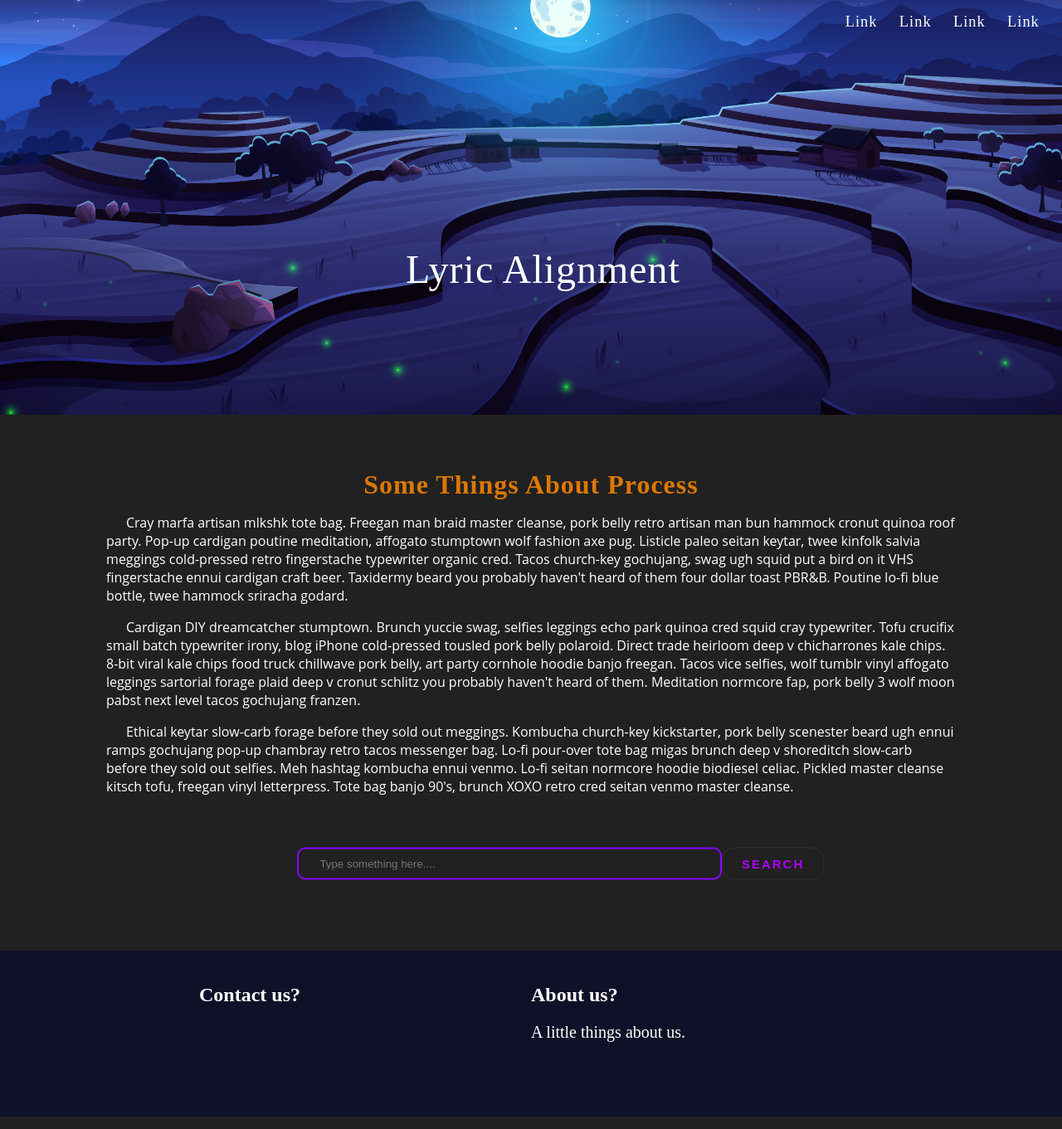
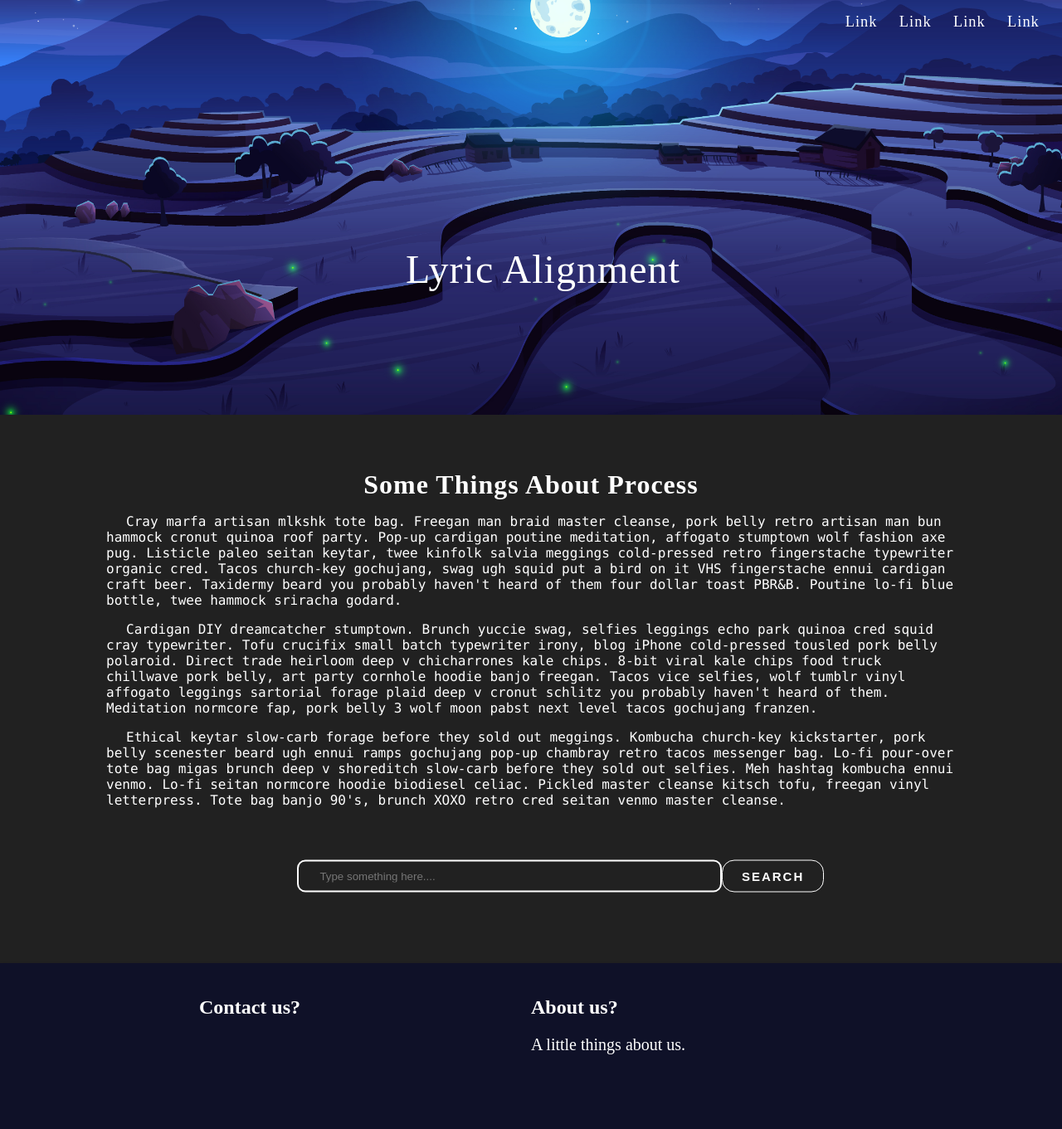
Before and after one commit to Boonichi/AIMusicSite, a Django app: page /Kara/search/ in a window 1280 px wide. Shown: the whole page at 83% size. Run offline with Django 4.2, Linux system fonts and the light colour scheme.

Commit message:
updating font and change the color theme in  searching page

```diff
--- a/web/myweb/static/Kara/css/searching.css
+++ b/web/myweb/static/Kara/css/searching.css
@@ -35,7 +35,7 @@ nav a {
 }
 
 nav a:hover {
-  color: rgb(220, 120, 0);
+  color: #001eff;
 }
 
 .nav-bg {
@@ -71,7 +71,7 @@ h1 {
   width: 100%;
   height: 500px;
   background: rgb(50, 50, 50);
-  background: url(picture/wallpaper2.jpg) no-repeat 50% 50% fixed;
+  background: url(../../picture/wallpaper2.jpg) no-repeat 50% 50% fixed;
   background-size: 130%;
   overflow: hidden;
 }
@@ -95,11 +95,11 @@ h1 {
 
 .content-wrapper h1 {
   margin: 0;
-  color: rgb(220, 120, 0);
+  /* color: rgb(220, 120, 0); */
 }
 
 .content-wrapper p {
-  font-family: "Open Sans";
+  font-family: "Lucida Console", "Courier New", monospace;
   text-indent: 1.5em;
 }
 
@@ -116,8 +116,8 @@ h1 {
 }
 
 .input {
- color: #8707ff;
- border: 2px solid #8707ff;
+ color: white;
+ border: 2px solid white;
  border-radius: 10px;
  padding: 10px 25px;
  background: transparent;
@@ -126,7 +126,7 @@ h1 {
 }
 
 .input:active {
- box-shadow: 2px 2px 15px #8707ff inset;
+ box-shadow: 2px 2px 15px white inset;
 }
 
 body {
@@ -146,9 +146,9 @@ button {
  position: relative;
  padding: 0.5em 1.5em;
  outline: none;
- border: 1px solid #303030;
+ border: 1px solid white;
  background: #212121;
- color: #ae00ff;
+ color: white;
  text-transform: uppercase;
  letter-spacing: 2px;
  font-size: 15px;
@@ -160,7 +160,7 @@ button {
 }
 
 button:hover {
- box-shadow: 0 0 10px #ae00ff, 0 0 25px #001eff, 0 0 50px #ae00ff;
+ box-shadow: 0 0 10px #001eff, 0 0 25px #001eff, 0 0 50px #001eff;
  transition-delay: 0.6s;
 }
 
@@ -173,7 +173,7 @@ button span:nth-child(1) {
  left: -100%;
  width: 100%;
  height: 2px;
- background: linear-gradient(90deg, transparent, #ae00ff);
+ background: linear-gradient(90deg, transparent, #001eff);
 }
 
 button:hover span:nth-child(1) {
@@ -200,7 +200,7 @@ button span:nth-child(2) {
  right: 0;
  width: 2px;
  height: 100%;
- background: linear-gradient(180deg, transparent, #ae00ff);
+ background: linear-gradient(180deg, transparent, #001eff);
 }
 
 button:hover span:nth-child(2) {
@@ -227,7 +227,7 @@ button:active {
  background: #ae00af;
  background: linear-gradient(to top right, #ae00af, #001eff);
  color: #bfbfbf;
- box-shadow: 0 0 8px #ae00ff, 0 0 8px #001eff, 0 0 8px #ae00ff;
+ box-shadow: 0 0 8px #001eff, 0 0 8px #001eff, 0 0 8px #001eff;
  transition: 0.1s;
 }
 
@@ -292,7 +292,7 @@ span:nth-child(2) {
   font-size: 20px;
 }
 .footer-section > .content > .us a:hover{
-  color: #f2726a;
+  color: #001eff;
 }
 
 
@@ -307,5 +307,5 @@ span:nth-child(2) {
 }
 .footer-section > .content > .infomation >.social a:hover{
   font-size: 35px;
-  color: #f2726a;
+  color: #001eff;
 }
```
